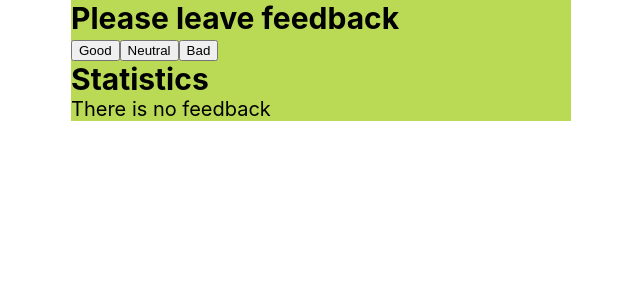
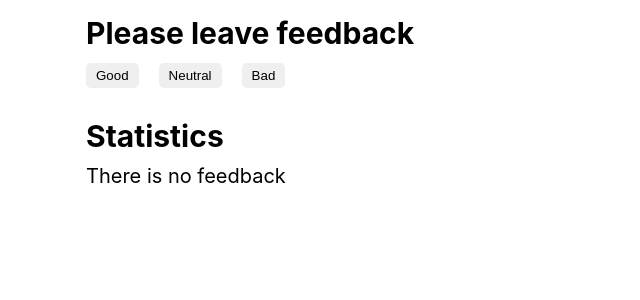
Before and after one commit to Lakei87/goit-react-hw-04-feedback, a React (Create React App) app: page / in a window 1280 px wide. Shown: the top 300 px of the page, without its empty margins (319-959 px from the left). Built offline with nearby package versions, Linux system fonts and the light colour scheme.

Commit message:
add styles and proptypes

```diff
--- a/src/components/App.jsx
+++ b/src/components/App.jsx
@@ -8,7 +8,7 @@ class App extends Component {
     Good: 0,
     Neutral: 0,
     Bad: 0,
-  }
+  };
 
   onLeaveFeedback = e => {
     const { textContent: btnName } = e.target;
@@ -16,7 +16,7 @@ class App extends Component {
     this.setState(prevState => ({
       [btnName]: prevState[btnName] + 1,
     }))
-  }
+  };
 
   countTotalFeedback = () => {
     const stateValuesArr = Object.values(this.state);
@@ -24,13 +24,13 @@ class App extends Component {
     return stateValuesArr.reduce((total, value) => {
       return total += value
     })
-  }
+  };
 
   countPositivePercentage = () => {
     const numPositiveFeedback = this.state.Good;
 
     return Math.round(((numPositiveFeedback * 100) / this.countTotalFeedback()));
-  }
+  };
 
   render() {
     const { Good, Neutral, Bad } = this.state;
@@ -41,14 +41,13 @@ class App extends Component {
         style={{
           display: 'flex',
           flexDirection: 'column',
-          // alignItems: 'center',
           marginRight: 'auto',
           marginLeft: 'auto',
           width: '500px',
+          minHeight: '300px',
           fontSize: 20,
           color: '#010101',
-          backgroundColor: "#bada55",
-
+          // backgroundColor: "#bada55",
         }}
       >
 
@@ -69,7 +68,7 @@ class App extends Component {
 
       </div>
     );
-  }
-}
+  };
+};
 
 export default App;
--- /dev/null
+++ b/src/components/FeedbackOptions/feedbackOptoins.module.css
@@ -0,0 +1,10 @@
+.button {
+    padding: 5px 10px;
+    border-radius: 5px;
+    border: none;
+    cursor: pointer;
+}
+
+.button:not(:last-child) {
+        margin-right: 20px;
+}
--- a/src/components/FeedbackOptions/index.jsx
+++ b/src/components/FeedbackOptions/index.jsx
@@ -1,14 +1,15 @@
 import { Component } from "react";
-// import PropTypes from 'prop-types';
+import PropTypes from 'prop-types';
+import styles from './feedbackOptoins.module.css';
 
 class FeedbackOptions extends Component {
 
     render() {
         const { options, onLeaveFeedback } = this.props;
-        // console.log(onLeaveFeedback)
         return (
             options.map((option, index) => {
                 return <button
+                    className={styles.button}
                     key={index}
                     type="button"
                     onClick={onLeaveFeedback}>{option}</button>;
@@ -17,8 +18,9 @@ class FeedbackOptions extends Component {
     }
 }
 
-// FeedbackOptions.proptypes = {
-//     props: PropTypes.arrayOf(PropTypes.string,),
-// }
+FeedbackOptions.propTypes = {
+    options: PropTypes.arrayOf(PropTypes.string.isRequired),
+    onLeaveFeedback: PropTypes.func.isRequired,
+}
 
 export default FeedbackOptions;
--- a/src/components/SectionTitle/index.jsx
+++ b/src/components/SectionTitle/index.jsx
@@ -1,8 +1,16 @@
-const SectionTitle = ({title, className, children}) => {
-    return <div className={className}>
-        <h2 className="title">{title}</h2>
+import PropTypes from 'prop-types';
+import styles from './sectionTitle.module.css';
+
+const SectionTitle = ({ title, children }) => {
+    return <div className={styles.section}>
+        <h2 className={styles.section__title}>{title}</h2>
         {children}
     </div>
-}
+};
+
+SectionTitle.propTypes = {
+    title: PropTypes.string.isRequired,
+    children: PropTypes.node.isRequired,
+};
 
 export default SectionTitle;
--- /dev/null
+++ b/src/components/SectionTitle/sectionTitle.module.css
@@ -0,0 +1,7 @@
+.section {
+    padding: 15px;
+}
+
+.section__title {
+    margin-bottom: 10px;
+}
--- a/src/components/Statistics/index.jsx
+++ b/src/components/Statistics/index.jsx
@@ -1,4 +1,5 @@
 import Notification from "components/Notification";
+import PropTypes from 'prop-types';
 
 const Statistics = ({
     good,
@@ -15,12 +16,20 @@ const Statistics = ({
                     <li>Neutral: {neutral}</li>
                     <li>Bad: {bad}</li>
                     <li>Total: {total}</li>
-                    <li>Positive feedback: {positivePercentage}</li>
+                    <li>Positive feedback: {positivePercentage}%</li>
                 </ul>)
-                : <Notification message='There is no feedback'/>
+                : <Notification message='There is no feedback' />
             }
-    </>
-  );
-}
+        </>
+    );
+};
+
+Statistics.propTypes = {
+    good: PropTypes.number.isRequired,
+    neutral: PropTypes.number.isRequired,
+    bad: PropTypes.number.isRequired,
+    total: PropTypes.number.isRequired,
+    positivePercentage: PropTypes.number.isRequired,
+};
 
 export default Statistics;
```
Also changed, not shown: src/components/Notification/index.jsx (+8 -2 lines).
